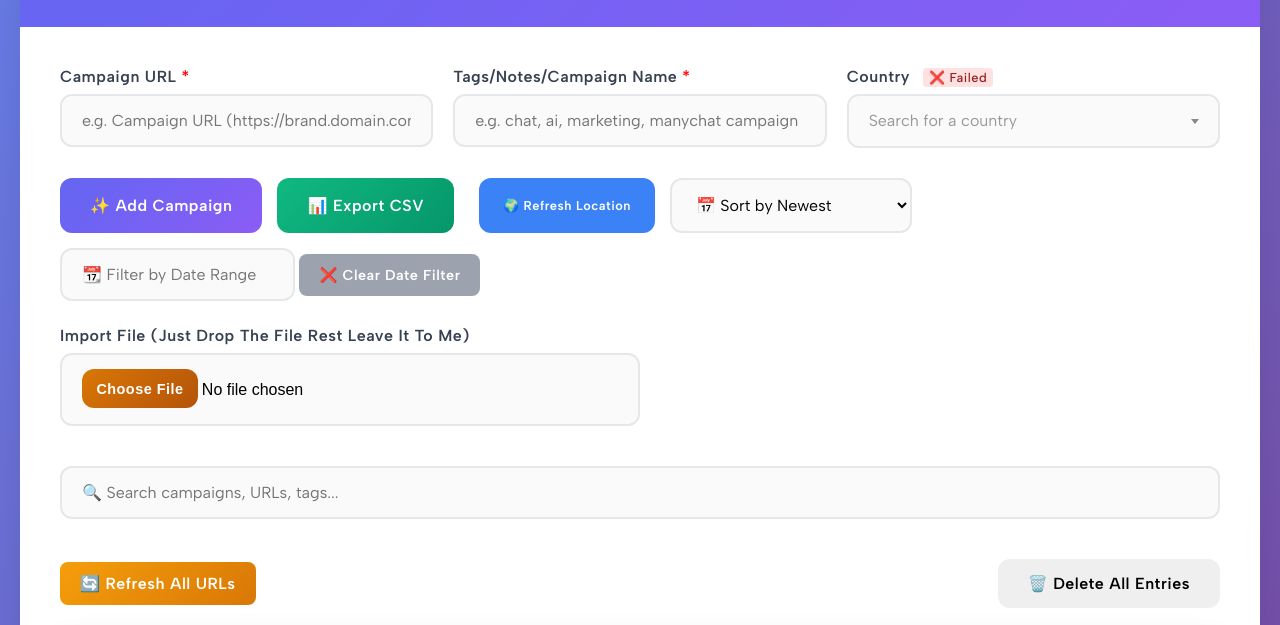
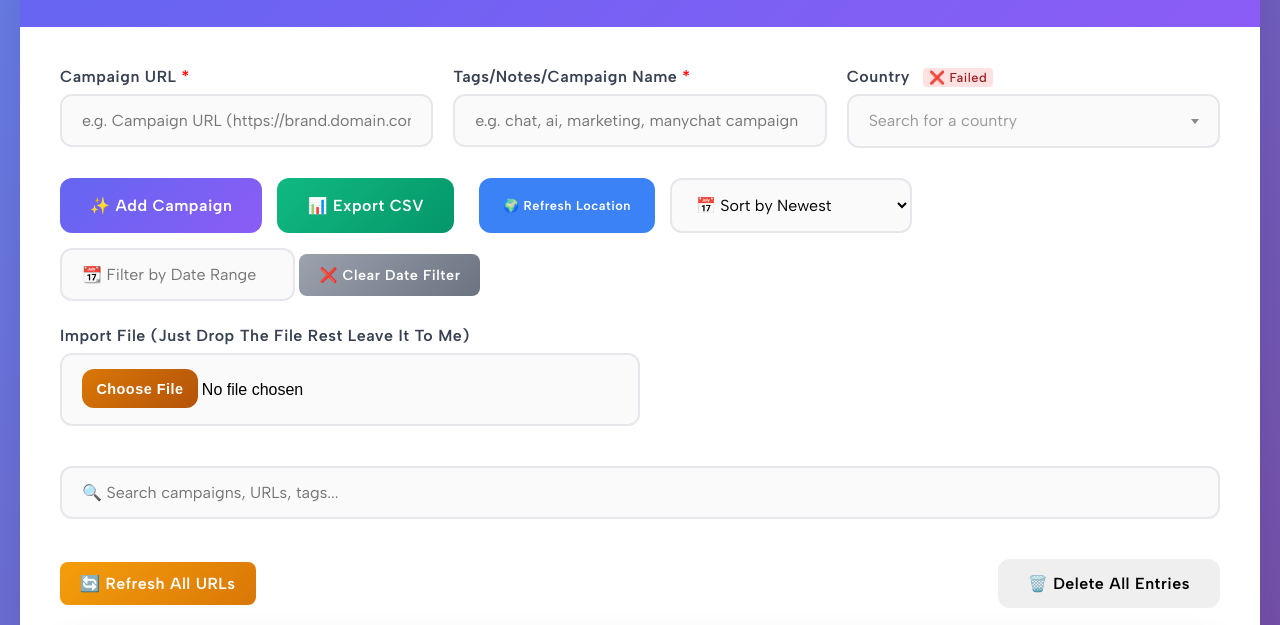
Before and after one commit to rupeshdotw/rupeshdotshah-affiliate-url-checker, a website: page public/index.html in a window 1280 px wide. Shown: the part 132-757 px from the top of the page. Drawn offline with nearby package versions, Linux system fonts and the light colour scheme; no server answers.

Commit message:
Update index.html

```diff
--- a/public/index.html
+++ b/public/index.html
@@ -149,7 +149,6 @@
             <button
               onclick="clearDateFilter()"
               class="clear-date-btn"
-              style="background: #9ca3af"
             >
               ❌ Clear Date Filter
             </button>
```
